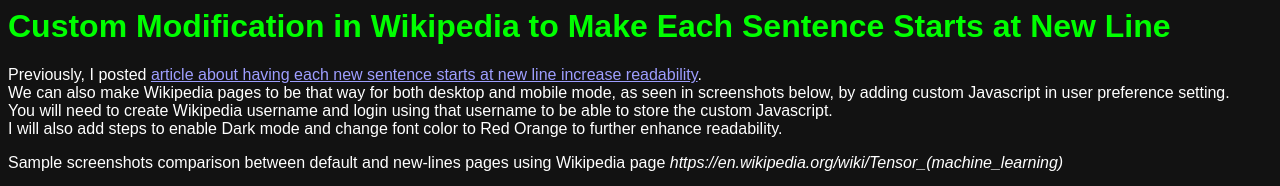
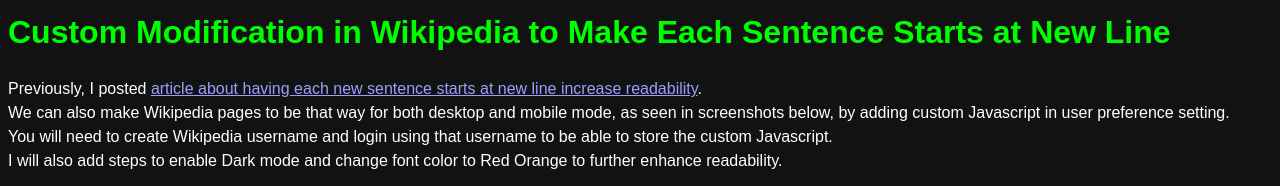
Before and after one commit to zamroni111/zamroni111, a plain HTML site: page wikinewline.html in a window 1280 px wide. Shown: the top 186 px of the page. Drawn offline with Linux system fonts and the light colour scheme.

Commit message:
Update wikinewline.html

```diff
--- a/wikinewline.html
+++ b/wikinewline.html
@@ -7,7 +7,6 @@
 	<style>
 * {
 	color-scheme: dark;
-
 }
 
 table {
@@ -18,14 +17,10 @@ img {
 	max-width: 100%;
 }
 
-a,p	{
-	overflow-wrap:anywhere;
-	text-wrap:pretty
-}
 	</style>
 </head>
 
-<body style="font-family:sans-serif">
+<body style="font-family:sans-serif;line-height:1.5;overflow-wrap:anywhere;text-wrap:pretty">
 	<h1 style="color:lime">Custom Modification in Wikipedia to Make Each Sentence Starts at New Line</h1>
 
 	<p>Previously, I posted <a href="https://ma-zamroni.blogspot.com/2022/08/new-line-for-every-sentence.html" target="_blank">article about having each new sentence starts at new line increase readability</a>.<br>
```
